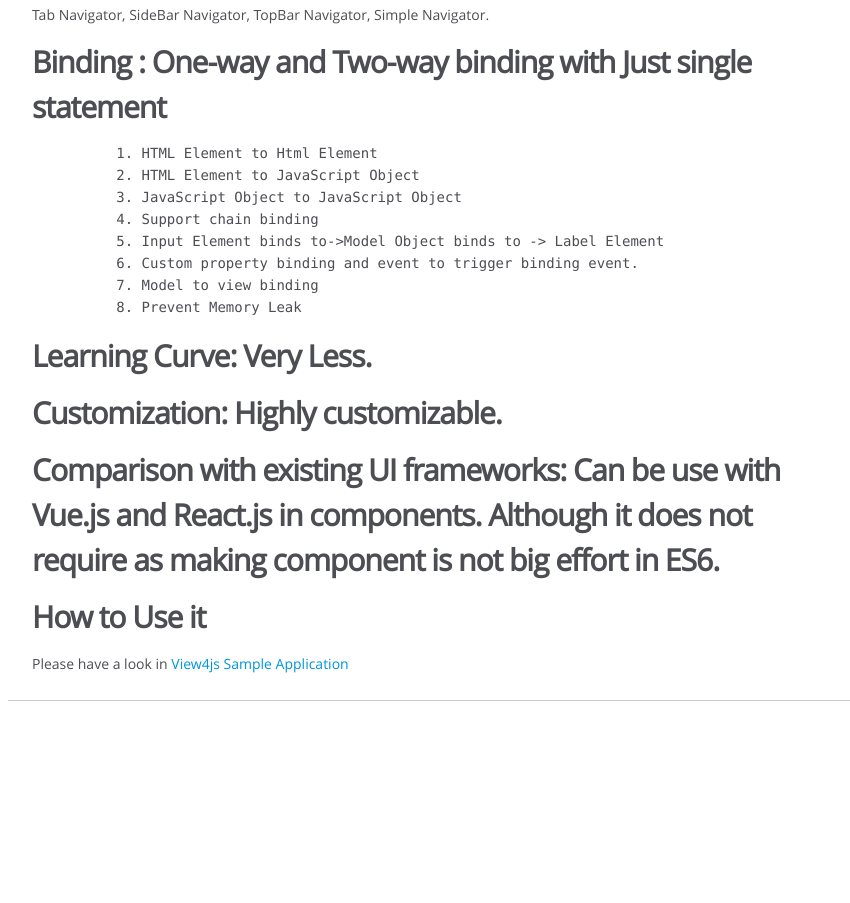
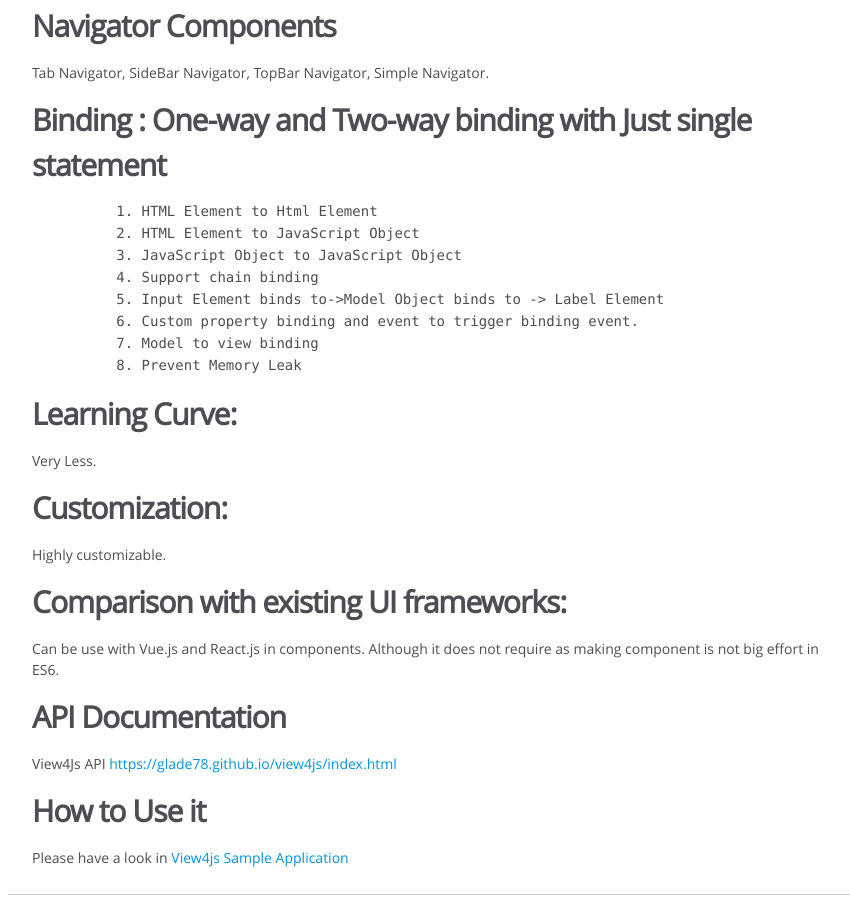
Before and after one commit to glade78/view4js, a website: page docs/index.html in a window 1280 px wide. Shown: the part 885-1788 px from the top of the page, without its empty margins (0-850 px from the left). Before the commit the page ends 1594 px from the top, so only its background shows below. Drawn offline with Linux system fonts and the light colour scheme.

Commit message:
Update index.html

```diff
--- a/docs/index.html
+++ b/docs/index.html
@@ -43,8 +43,9 @@
 
 
     <section>
-        <article><p>EcmaScript6 UI targeted for enterprise web application and hybrid mobile application SDK with following features.</p>
-<h2>License MIT</h2>
+        <article><p>View4Js is EcmaScript6 UI targeted for enterprise web application and hybrid mobile application SDK with following features.</p>
+<h2>License</h2>
+<p>MIT</p>
 <h2>Features</h2>
 <pre><code>	1. MV* Framework
 	2. Pure Vanilla Javascript ECMA6 Support
@@ -79,9 +80,15 @@
 	  7. Model to view binding
 	  8. Prevent Memory Leak
 </code></pre>
-<h2>Learning Curve: Very Less.</h2>
-<h2>Customization: Highly customizable.</h2>
-<h2>Comparison with existing UI frameworks: Can be use with Vue.js and React.js in components. Although it does not require as making component is not big effort in ES6.</h2>
+<h2>Learning Curve:</h2>
+<p>Very Less.</p>
+<h2>Customization:</h2>
+<p>Highly customizable.</p>
+<h2>Comparison with existing UI frameworks:</h2>
+<p>Can be use with Vue.js and React.js in components. Although it does not require as making component is not big effort in ES6.</p>
+<h2>API Documentation</h2>
+<p>View4Js API
+<a href="https://glade78.github.io/view4js/index.html">https://glade78.github.io/view4js/index.html</a></p>
 <h2>How to Use it</h2>
 <p>Please have a look in
 <a href="https://github.com/glade78/view4js-sampleapp">View4js Sample Application</a></p></article>
```
